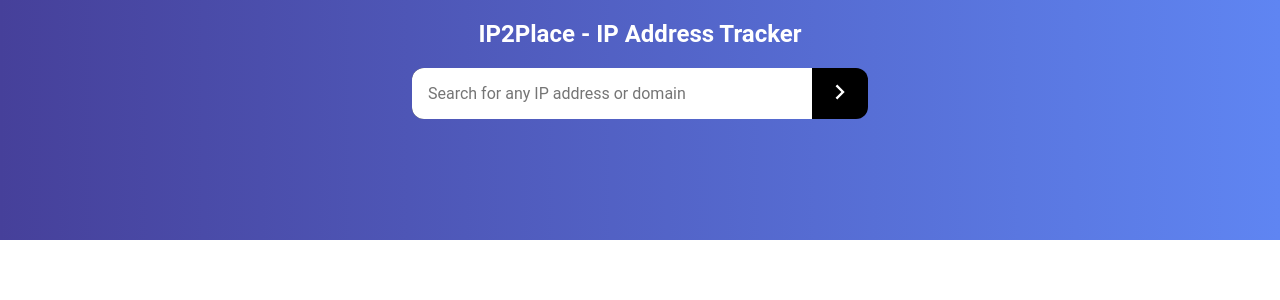
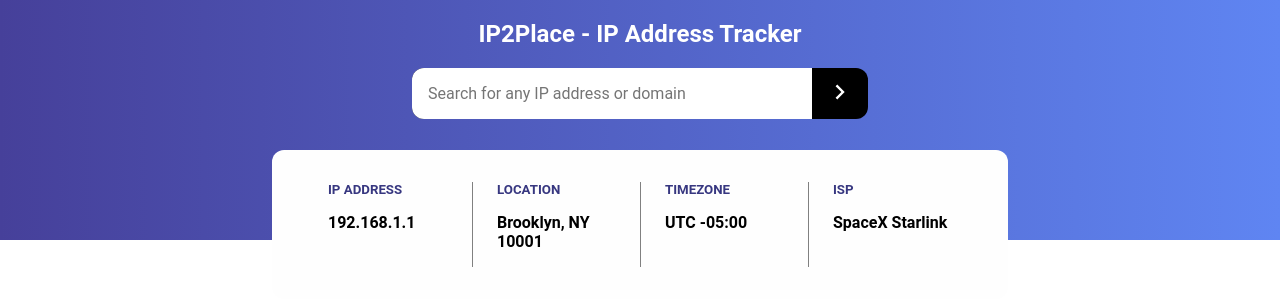
Before and after one commit to alissonsleal/ip2place, a Next.js app: page / in a window 1280 px wide. Shown: the top 300 px of the page. Built offline with nearby package versions, Linux system fonts and the light colour scheme.

Commit message:
Added InfoContainer

```diff
--- a/Layout/styles.ts
+++ b/Layout/styles.ts
@@ -1,6 +1,10 @@
 import { createGlobalStyle } from "styled-components";
 
 const GlobalStyle = createGlobalStyle`
+  :root{
+    --white: #fefefe
+  }
+
   * {
     box-sizing: border-box;
   }
@@ -10,6 +14,11 @@
   margin: 0;
   font-family: 'Roboto', sans-serif;
   font-weight: 400;
+
+  @media (max-width: 768px) {
+    font-size: 20px;
+  }
+
   }
 
   a {
--- /dev/null
+++ b/components/InfoContainer/index.tsx
@@ -0,0 +1,33 @@
+import React from "react";
+
+import { Container } from "./styles";
+
+const InfoContainer: React.FC = () => {
+  return (
+    <Container>
+      <div>
+        <span>
+          <h5>IP ADDRESS</h5>
+          <strong>192.168.1.1</strong>
+        </span>
+
+        <span>
+          <h5>LOCATION</h5>
+          <strong>Brooklyn, NY 10001</strong>
+        </span>
+
+        <span>
+          <h5>TIMEZONE</h5>
+          <strong>UTC -05:00</strong>
+        </span>
+
+        <span>
+          <h5>ISP</h5>
+          <strong>SpaceX Starlink</strong>
+        </span>
+      </div>
+    </Container>
+  );
+};
+
+export default InfoContainer;
--- /dev/null
+++ b/components/InfoContainer/styles.ts
@@ -0,0 +1,62 @@
+import styled from "styled-components";
+
+export const Container = styled.div`
+  display: flex;
+  justify-content: center;
+  width: 100vw;
+
+  div {
+    display: flex;
+    justify-content: space-between;
+    place-content: center;
+    text-align: left;
+    position: absolute;
+    top: 150px;
+
+    max-width: 100%;
+    background-color: var(--white);
+    padding: 2rem;
+    border-radius: 0.75rem;
+
+    span {
+      display: flex;
+      flex-direction: column;
+      justify-content: flex-start;
+      align-items: flex-start;
+      padding-left: 1.5rem;
+      margin-right: 1.5rem;
+      width: 9rem;
+
+      &:not(:first-child) {
+        border-left: 1px solid gray;
+
+        @media (max-width: 768px) {
+          border-left: none;
+        }
+      }
+
+      @media (max-width: 768px) {
+        width: 80vw;
+        height: 5rem;
+        place-items: center;
+      }
+
+      h5 {
+        color: #373780;
+        margin: 0;
+      }
+
+      strong {
+        padding: 1rem 0;
+
+        @media (max-width: 768px) {
+          padding: 0.5rem 0;
+        }
+      }
+    }
+
+    @media (max-width: 768px) {
+      flex-direction: column;
+    }
+  }
+`;
--- a/pages/index.tsx
+++ b/pages/index.tsx
@@ -1,5 +1,6 @@
 import Head from "next/head";
 import Header from "../components/Header";
+import InfoContainer from "../components/InfoContainer";
 import Layout from "../Layout";
 
 export default function Home() {
@@ -10,6 +11,7 @@
       </Head>
       <Layout>
         <Header />
+        <InfoContainer />
       </Layout>
     </div>
   );
```
